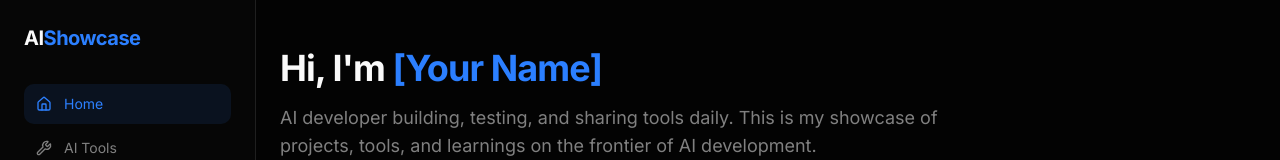
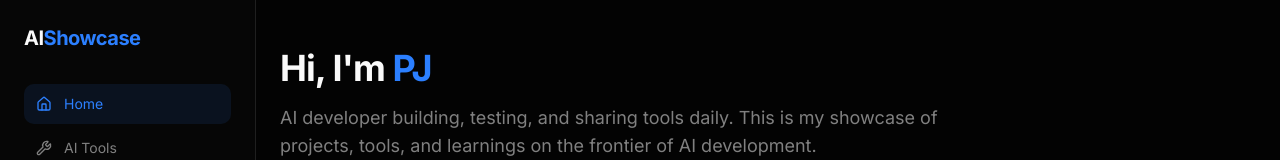
Before and after one commit to papajo/aishowcase, a Next.js app: page / in a window 1280 px wide. Shown: the top 160 px of the page. Built offline with nearby package versions, Linux system fonts and the light colour scheme; no server answers; the database is empty.

Commit message:
chore: replace placeholder name with PJ

```diff
--- a/app/about/page.tsx
+++ b/app/about/page.tsx
@@ -49,7 +49,7 @@ export default function AboutPage() {
         <SlideUp>
           <div className="flex items-start gap-6">
             <div className="h-24 w-24 rounded-full bg-muted flex items-center justify-center text-3xl font-bold shrink-0">
-              [YN]
+              PJ
             </div>
             <div>
               <h1 className="text-3xl font-bold tracking-tight mb-2">
--- a/app/layout.tsx
+++ b/app/layout.tsx
@@ -41,8 +41,8 @@ export const metadata: Metadata = {
     "agents",
     "Next.js",
   ],
-  authors: [{ name: "[Your Name]" }],
-  creator: "[Your Name]",
+  authors: [{ name: "PJ" }],
+  creator: "PJ",
   openGraph: {
     type: "website",
     locale: "en_US",
--- a/app/page.tsx
+++ b/app/page.tsx
@@ -39,7 +39,7 @@ export default async function HomePage() {
       <section className="mb-16">
         <SlideUp>
           <h1 className="text-4xl font-bold tracking-tight mb-4">
-            Hi, I&apos;m <span className="text-primary">[Your Name]</span>
+            Hi, I&apos;m <span className="text-primary">PJ</span>
           </h1>
         </SlideUp>
         <SlideUp delay={0.1}>
--- a/lib/email.ts
+++ b/lib/email.ts
@@ -165,7 +165,7 @@ export async function sendAutoReply({
           <div style="border-top: 1px solid #262626; padding-top: 24px; margin-top: 32px;">
             <p style="color: #525252; font-size: 14px;">
               Best regards,<br>
-              [Your Name]
+              PJ
             </p>
           </div>
         </body>
```
